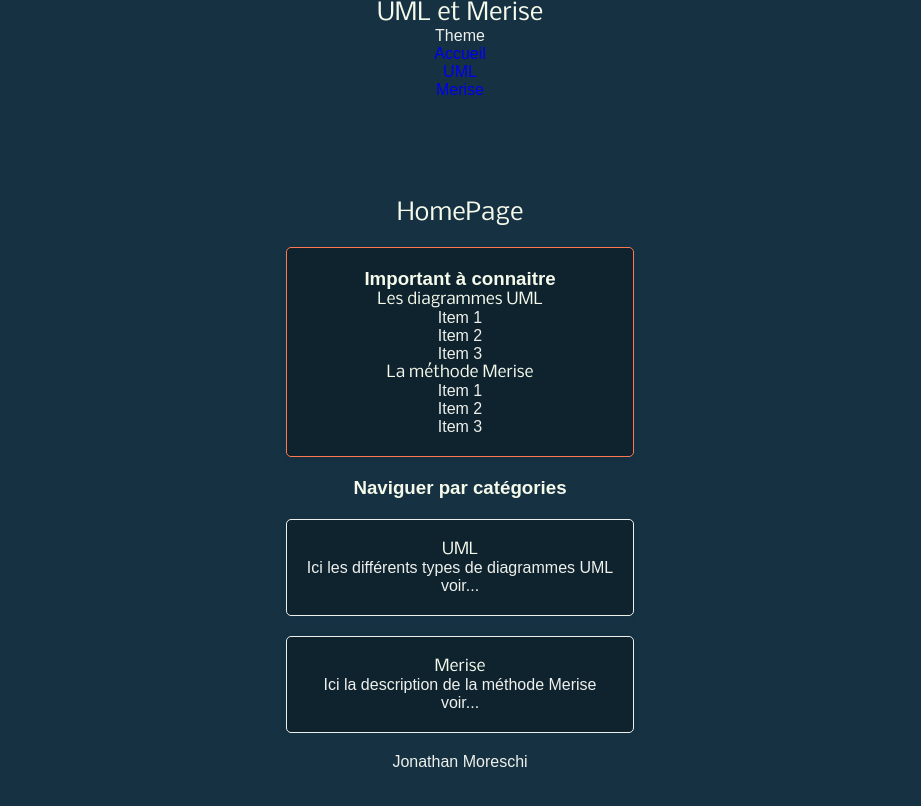
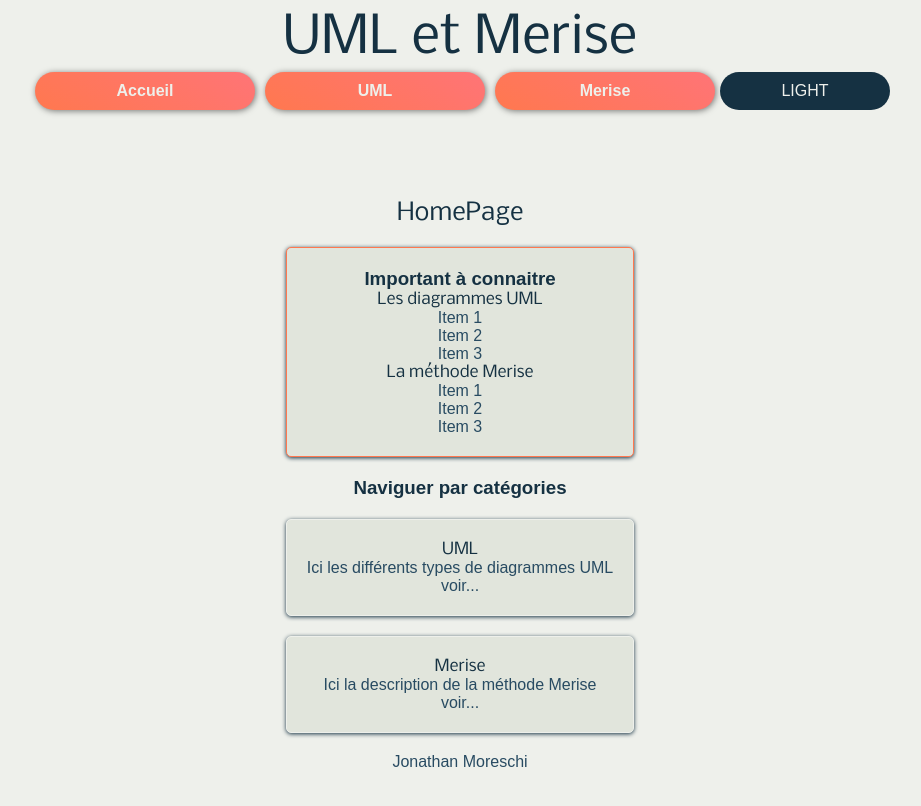
Before and after one commit to 2023-cda-alt-devops-p4/catalog-jm, a Next.js app: page / in a window 1280 px wide. Shown: the top 806 px of the page, without its empty margins (180-1101 px from the left). Built offline with nearby package versions, Linux system fonts and the light colour scheme; a web font is replaced by a local one.

Commit message:
Feat: Styling Navbar
Navbar style, color, button, slide for responsive

```diff
--- a/app/components/Navbar.js
+++ b/app/components/Navbar.js
@@ -1,21 +1,39 @@
+'use client'
 import Link from 'next/link'
-import React from 'react'
+import React, { useEffect, useState } from 'react'
+import styles from '../navbar.module.scss'
 import { Nobile } from 'next/font/google'
 
 const nobile = Nobile({
   subsets: ['latin'],
   weight: '400',
 })
-const Navbar = ({setDarkTheme}) => {
+const Navbar = ({ darkTheme, setDarkTheme }) => {
+  const [stylesNav, setStylesNav] = useState([])
+  const [toggle, setToggle] = useState(false)
+
+  useEffect(() => {
+    if (toggle) {
+      setStylesNav([styles.linkContainer, styles.isHidden])
+    } else {
+      setStylesNav([styles.linkContainer])
+    }
+  }, [toggle])
+
   return (
-    <nav>
-      <h1 className={[nobile.className].join(' ')}>UML et Merise</h1>
-      <p onClick={setDarkTheme}>Theme</p>
-      <ul>
-        <li><Link href="/">Accueil</Link></li>
-        <li><Link href="/uml">UML</Link></li>
-        <li><Link href="/merise">Merise</Link></li>
-      </ul>
+    <nav className={styles.navbar}>
+      <h1 className={[nobile.className, styles.mainTitle].join(' ')}>UML et Merise</h1>
+      <div  className={stylesNav.join(' ')}>
+      <div onClick={() => setToggle(prev => !prev)} className={styles.toggleButton}></div>
+        <ul className={styles.linkList}>
+          <li className={styles.listElement}><Link href="/" className={styles.navLink}>Accueil</Link></li>
+          <li className={styles.listElement}><Link href="/uml" className={styles.navLink}>UML</Link></li>
+          <li className={styles.listElement}><Link href="/merise" className={styles.navLink}>Merise</Link></li>
+          <li className={[styles.themeToggle].join(' ')}>
+            <p  className={styles.toggleText} onClick={setDarkTheme}>{darkTheme}</p>
+          </li>
+        </ul>
+      </div>
     </nav>
   )
 }
--- a/app/layout.js
+++ b/app/layout.js
@@ -12,7 +12,7 @@ const metrophobic = Metrophobic({
 
 export default function RootLayout({ children }) {
 
-  const [darkTheme, setDarkTheme] = useState('dark')
+  const [darkTheme, setDarkTheme] = useState('light')
 
   return (
     <html lang="fr">
--- /dev/null
+++ b/app/navbar.module.scss
@@ -0,0 +1,132 @@
+@use 'variables';
+
+.navbar {
+  position: relative;
+  display: flex;
+  flex-direction: column;
+  padding: 20px;
+  .mainTitle {
+    margin-top: 10px;
+    font-size: 2.5em;
+  }
+
+  .linkContainer {
+    position: absolute;
+    left: 0;
+    top:50px;
+    width: 80vw;
+    padding: 20px;
+    border-bottom: 1px solid rgba($color: #000000, $alpha: 0.5);
+    background-color: variables.$background-color;
+    transition: transform 0.2s;
+    z-index: 30;
+    display: flex;
+    flex-direction: row;
+    justify-content: center;
+    align-items: center;
+    .linkList{
+      display: flex;
+      flex-direction: column;
+      justify-content: center;
+      align-items: center;
+      .listElement {
+      padding: 10px;
+      margin: 5px;
+      width : 200px;
+      border-radius: 30px;
+      filter: drop-shadow(1px 1px 3px rgba($color: #000000, $alpha: 0.5));
+      background: linear-gradient(30deg, variables.$accent-color-primary, variables.$accent-color-secondary);
+      &:hover {
+      background: linear-gradient(30deg, variables.$accent-color-secondary, variables.$accent-color-primary);
+
+      }
+      .navLink {
+        text-decoration: none;
+        color: variables.$content-color-dark;
+        font-weight: bold;
+      }
+    }}
+    .themeToggle {
+      background-color: variables.$background-color-dark;
+      padding: 10px;
+      margin: auto;
+      width : 150px;
+      border-radius: 30px;
+      .toggleText {
+        color: variables.$content-color-dark;
+        text-transform: uppercase;
+      }
+    }
+    .toggleButton {
+      width : 30px;
+      height: 30px;
+      position: absolute;
+      top:0;
+      right: -30px;
+      background-color: rgba($color: #000000, $alpha: 0.5);
+      border-radius: 0 5px 5px 0;
+    }
+  }
+  .isHidden {
+    transform: translateX(-100%);
+  }
+}
+
+[data-theme-ui='dark']{
+  .navbar {
+    .linkContainer {
+      background-color: variables.$background-color-dark;
+      .listElement {
+      .navLink {
+        color: variables.$content-color-dark;
+      }
+    }
+    .themeToggle {
+      background-color: variables.$background-color;
+      .toggleText {
+        color: variables.$content-color;
+      }
+    }
+    .toggleButton {
+      background-color: rgba($color: #000000, $alpha: 0.5);
+    }
+  }
+}
+}
+
+@media screen and (min-width: 960px) {
+  .navbar {
+    position: unset;
+    display: flex;
+    flex-direction: column;
+    padding: 0;
+    .mainTitle {
+      font-size: 3.2em;
+    }
+
+    .linkContainer {
+      position: unset;
+      width: unset;
+      padding: 0;
+      border-bottom: unset;
+      background-color: variables.$background-color;
+      flex-direction: row;
+      .linkList{
+        flex-direction: row;
+      .listElement {
+          .navLink {
+            text-decoration: none;
+            color: variables.$content-color-dark;
+            font-weight: bold;
+          }
+        }
+      }
+      .toggleButton {
+        display: none;
+      }
+    }
+    .isHidden {
+      transform: translateX(0);
+    }
+  }
+}
--- a/app/page.js
+++ b/app/page.js
@@ -1,4 +1,3 @@
-import Image from 'next/image'
 import styles from './page.module.scss'
 import Link from 'next/link'
 import { Nobile } from 'next/font/google'
```
